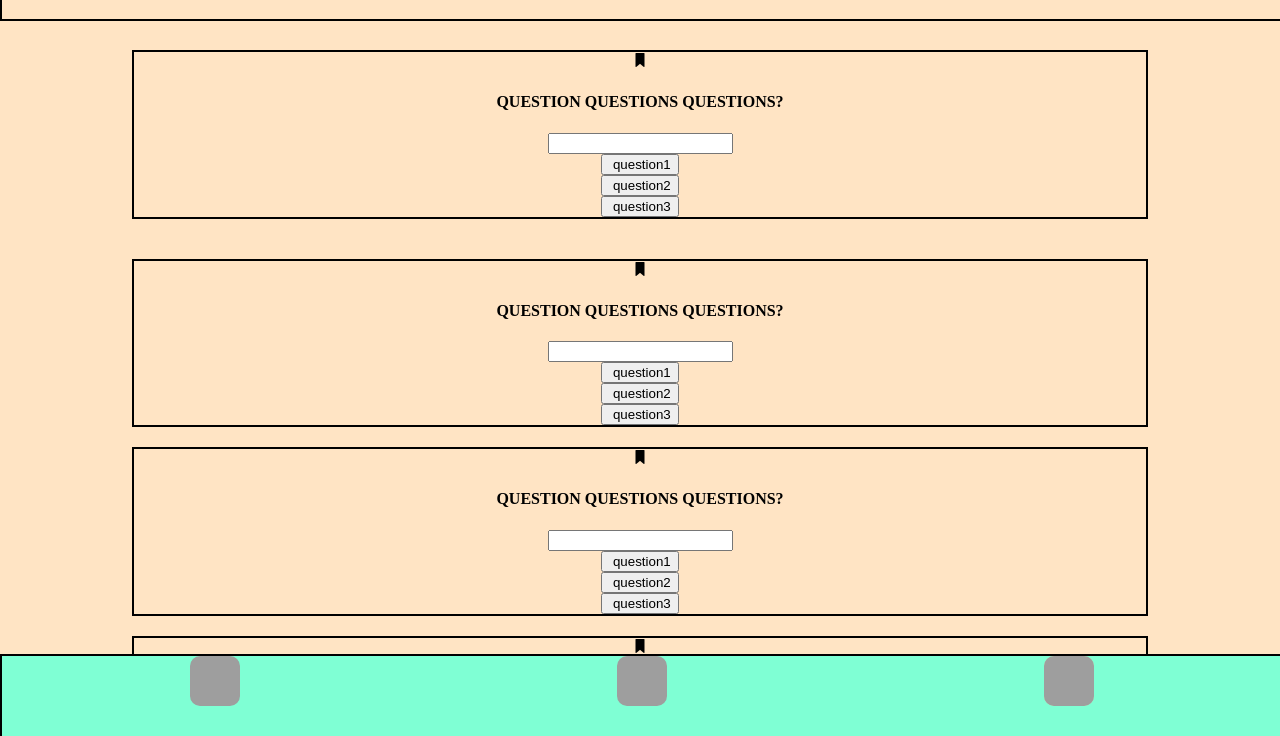
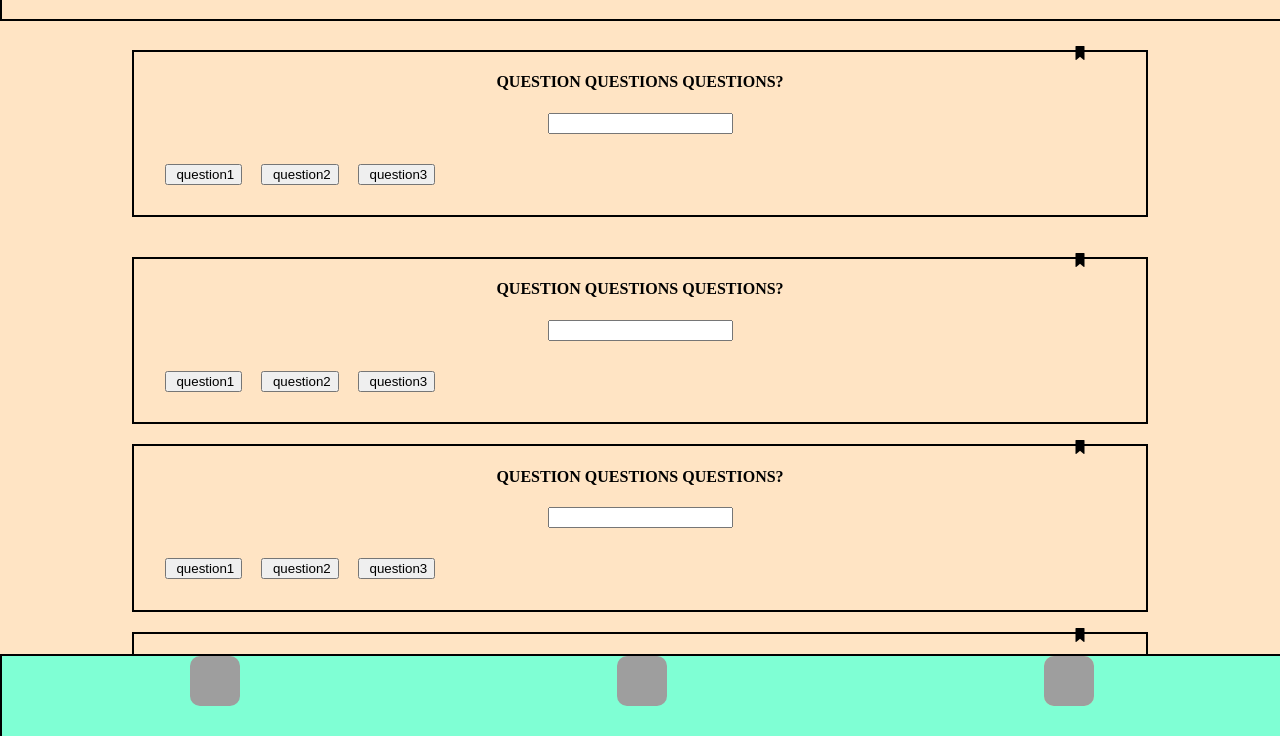
Before and after one commit to Moukarnold/quizzaplayout, a plain HTML site: page index.html in a window 1280 px wide. Shown: the part 62-798 px from the top of the page. Drawn offline with Linux system fonts and the light colour scheme; grey boxes are pictures that could not be loaded.

Commit message:
4. version styling

```diff
--- a/index.html
+++ b/index.html
@@ -18,6 +18,7 @@
         </a>
         <h4>QUESTION QUESTIONS QUESTIONS?</h4>
         <input type="text" />
+        <div class="sub-question">
           <form class="question1">
             <input type="submit" value=" question1" />
           </form>
@@ -28,6 +29,7 @@
             <input type="submit" value=" question3" />
           </form>
         </div>
+      </div>
       <!-- box2 creation-->
       <div class="box2 stelle">
         <a class="bookmark" href="index.html">
@@ -35,6 +37,7 @@
         </a>
         <h4>QUESTION QUESTIONS QUESTIONS?</h4>
         <input type="text" />
+        <div class="sub-question">
           <form class="question1">
             <input type="submit" value=" question1" />
           </form>
@@ -45,6 +48,7 @@
             <input type="submit" value=" question3" />
           </form>
         </div>
+      </div>
       <!-- box3 creation-->
       <div class="box3 stelle">
         <a class="bookmark" href="index.html">
@@ -52,6 +56,7 @@
         </a>
         <h4>QUESTION QUESTIONS QUESTIONS?</h4>
         <input type="text" />
+        <div class="sub-question">
           <form class="question1">
             <input type="submit" value=" question1" />
           </form>
@@ -62,6 +67,7 @@
             <input type="submit" value=" question3" />
           </form>
         </div>
+      </div>
       <!-- box4 creation-->
       <div class="box4 stelle">
         <a class="bookmark" href="index.html">
@@ -69,6 +75,8 @@
         </a>
         <h4>QUESTION QUESTIONS QUESTIONS?</h4>
         <input type="text" />
+        <form class="question1">
+          <div class="sub-question">
             <form class="question1">
               <input type="submit" value=" question1" />
             </form>
@@ -79,6 +87,7 @@
               <input type="submit" value=" question3" />
             </form>
           </div>
+      </div>
       <!-- box5 creation-->
       <div class="box5 stelle">
         <a class="bookmark" href="index.html">
@@ -86,6 +95,7 @@
         </a>
         <h4>QUESTION QUESTIONS QUESTIONS?</h4>
         <input type="text" />
+        <div class="sub-question">
           <form class="question1">
             <input type="submit" value=" question1" />
           </form>
@@ -95,6 +105,7 @@
           <form class="question3">
             <input type="submit" value=" question3" />
           </form>
+        </div>
       </div>
 
       <div class="foot">
--- a/styles.css
+++ b/styles.css
@@ -23,11 +23,19 @@ body {
 }
 
 .bookmark {
-  position: sticky;
-  top: -56px;
-  border-radius: 1000000%;
+  position: absolute;
+  right: 15%;
+  margin-top: -7px;
+  z-index: 2;
 }
 
+.sub-question {
+  -position: relative;
+  display: flex;
+  flex-direction: row;
+  justify-content: space-evenly stretch;
+  margin: 3%;
+}
 .box1 {
   border: solid 2px black;
   margin: 20px;
@@ -73,6 +81,7 @@ body {
   left: 0px;
   display: flex;
   justify-content: space-around;
+  z-index: 3;
 }
 
 .stelle {
@@ -80,18 +89,11 @@ body {
 }
 
 .question1 {
-  bottom: 10px;
-  left: 10px;
+  margin-right: 2%;
 }
 
 .question2 {
-  left: 90px;
-  bottom: 10px;
-}
-
-.question3 {
-  left: 170px;
-  bottom: 10px;
+  margin-right: 2%;
 }
 
 .foot-picture1 {
```
Lines whose indentation alone changed are shown as unchanged.
